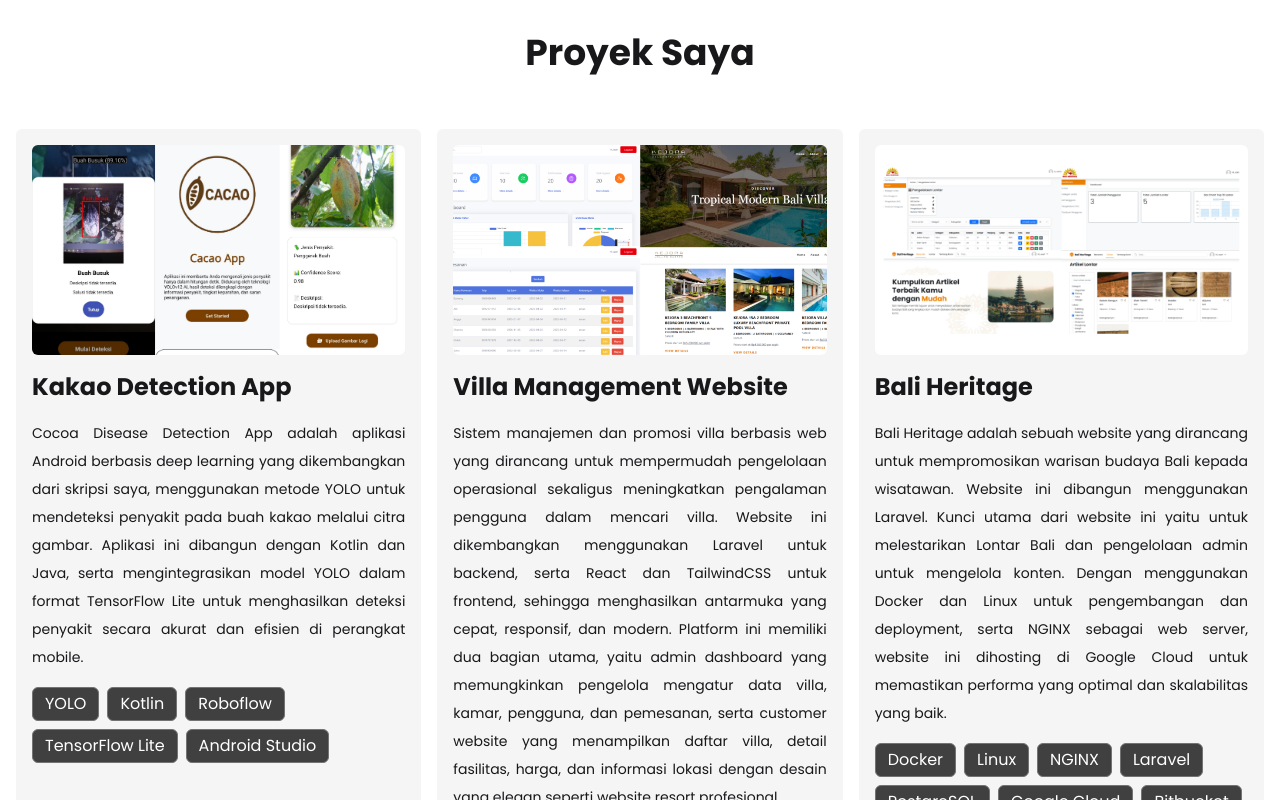
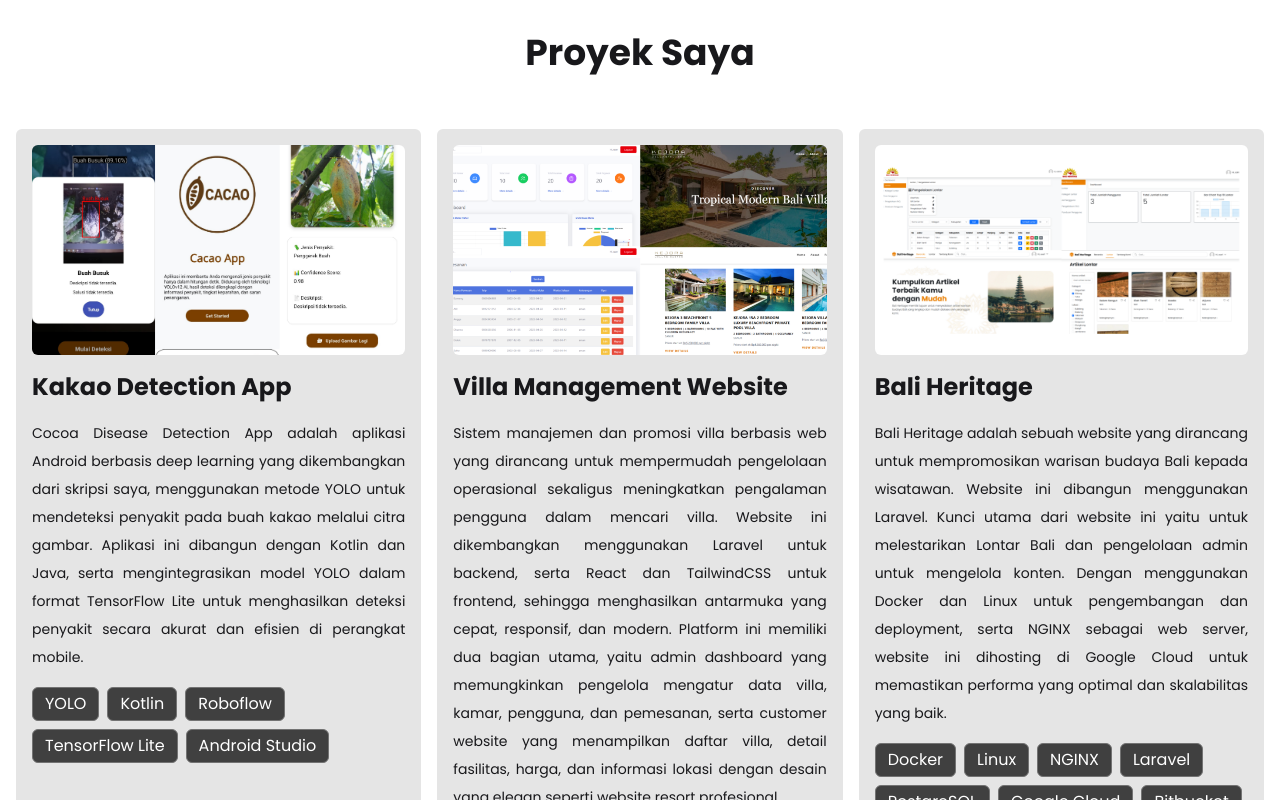
Before and after one commit to dhrmputra/portofix, a React (Vite) app: page / in a window 1280 px wide. Shown: the part 1920-2720 px from the top of the page. Built offline with nearby package versions, Linux system fonts and the light colour scheme.

Commit message:
Change background color of proyek box

```diff
--- a/src/App.jsx
+++ b/src/App.jsx
@@ -184,7 +184,7 @@ function App() {
                         {listProyek.map((proyek) => (
                             <div
                                 key={proyek.id}
-                                className='p-4 rounded-md bg-neutral-100 dark:bg-neutral-800 flex flex-col h-full'
+                                className='p-4 rounded-md bg-neutral-200 dark:bg-neutral-800 flex flex-col h-full'
                                 data-aos="fade-up"
                                 data-aos-duration="1000"
                                 data-aos-delay={proyek.dad}
```
